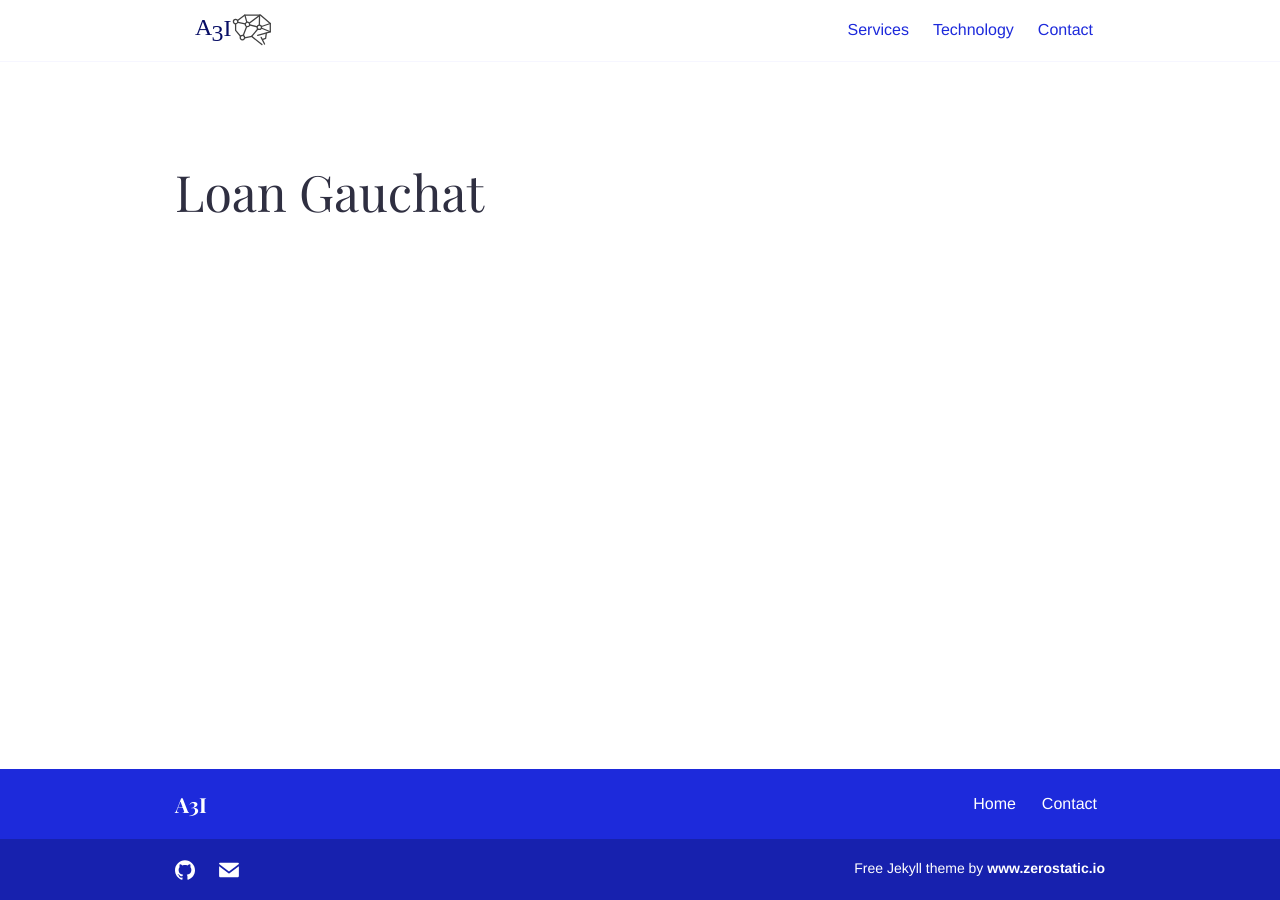
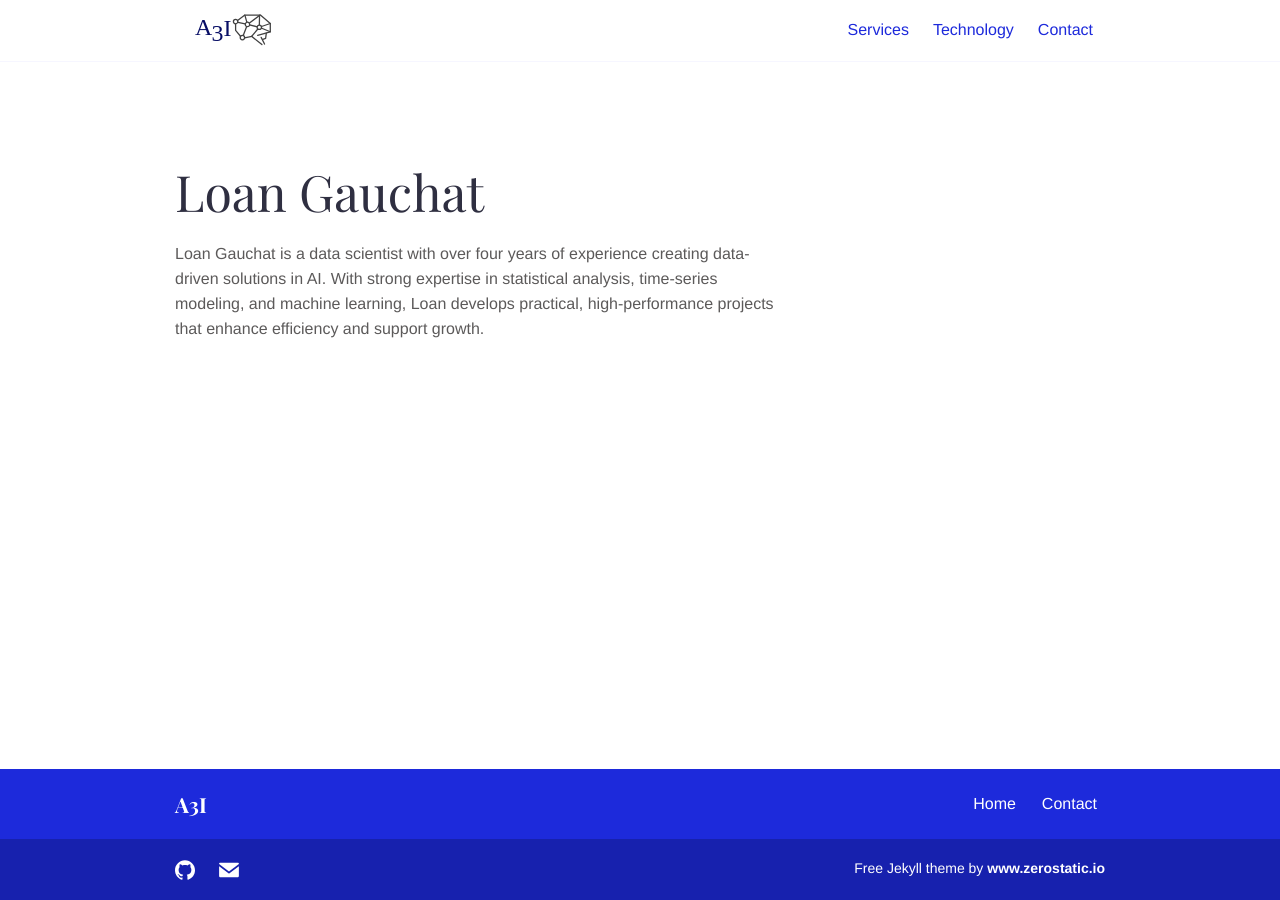
Before and after one commit to A3I-DataScience/A3I-DatScience.github.io, a Jekyll site: the page built from _team/Loan Gauchat.md, in a window 1280 px wide. Built offline with Jekyll 4.4.1, drawn with Linux system fonts in a browser that asks for light colours.

Commit message:
Update Loan Gauchat.md

```diff
--- a/_team/Loan Gauchat.md
+++ b/_team/Loan Gauchat.md
@@ -6,3 +6,4 @@ jobtitle: "Data Scientist"
 linkedinurl: "https://www.linkedin.com/in/loan-gauchat-2997ab1b9/"
 weight: 2
 ---
+Loan Gauchat is a data scientist with over four years of experience creating data-driven solutions in AI. With strong expertise in statistical analysis, time-series modeling, and machine learning, Loan develops practical, high-performance projects that enhance efficiency and support growth.
```
